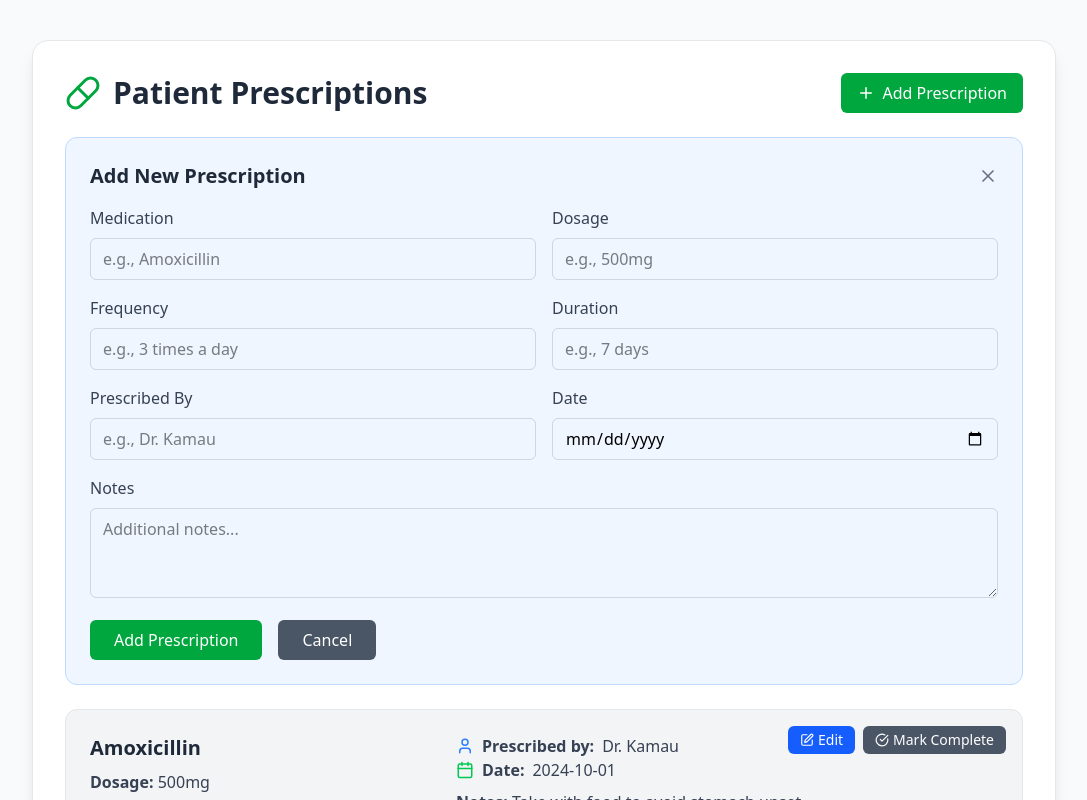
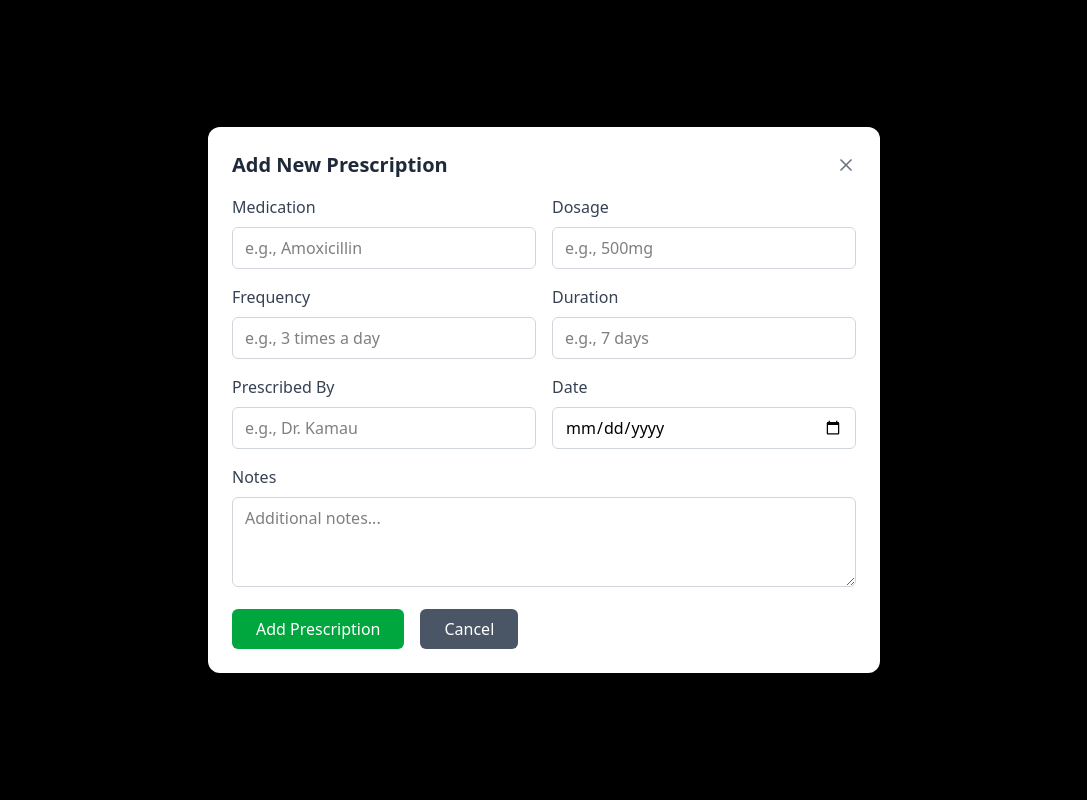
Before and after one commit to BrilliantKimari/Medi_chain-Frontend, a React (Vite) app in the folder medichain-frontend/: page /prescriptions in a window 1280 px wide. Both pictures are taken after a click on the button "Add Prescription". Shown: the top 800 px of the page, without its empty margins (96-1183 px from the left). Built offline with nearby package versions, Linux system fonts and the light colour scheme.

Commit message:
MC-23 styling

```diff
--- a/medichain-frontend/src/pages/PrescriptionPage.jsx
+++ b/medichain-frontend/src/pages/PrescriptionPage.jsx
@@ -40,7 +40,7 @@ export default function PrescriptionPage() {
     }
   ]);
 
-  const [showAddForm, setShowAddForm] = useState(false);
+  const [showModal, setShowModal] = useState(false);
   const [editingId, setEditingId] = useState(null);
   const [formData, setFormData] = useState({
     medication: "",
@@ -64,12 +64,13 @@ export default function PrescriptionPage() {
       notes: "",
       completed: false
     });
-    setShowAddForm(true);
+    setShowModal(true);
   };
 
   const handleEditPrescription = (prescription) => {
     setFormData(prescription);
     setEditingId(prescription.id);
+    setShowModal(true);
   };
 
   const handleSavePrescription = () => {
@@ -79,7 +80,7 @@ export default function PrescriptionPage() {
     } else {
       const newPrescription = { ...formData, id: Date.now() };
       setPrescriptions([...prescriptions, newPrescription]);
-      setShowAddForm(false);
+      setShowModal(false);
     }
     setFormData({
       medication: "",
@@ -93,7 +94,7 @@ export default function PrescriptionPage() {
   };
 
   const handleCancel = () => {
-    setShowAddForm(false);
+    setShowModal(false);
     setEditingId(null);
     setFormData({
       medication: "",
@@ -131,9 +132,10 @@ export default function PrescriptionPage() {
           </button>
         </div>
 
-        {/* Add/Edit Form */}
-        {(showAddForm || editingId) && (
-          <div className="mb-6 bg-blue-50 p-6 rounded-xl border border-blue-200">
+        {/* Add/Edit Modal */}
+        {showModal && (
+          <div className="fixed inset-0 bg-black bg-opacity-50 flex items-center justify-center z-50">
+            <div className="bg-white p-6 rounded-xl shadow-lg w-full max-w-2xl mx-4 max-h-[90vh] overflow-y-auto">
               <div className="flex items-center justify-between mb-4">
                 <h2 className="text-xl font-semibold text-gray-800">
                   {editingId ? "Edit Prescription" : "Add New Prescription"}
@@ -231,6 +233,7 @@ export default function PrescriptionPage() {
                 </button>
               </div>
             </div>
+          </div>
         )}
 
         {/* Prescriptions List */}
```
Lines whose indentation alone changed are shown as unchanged.
